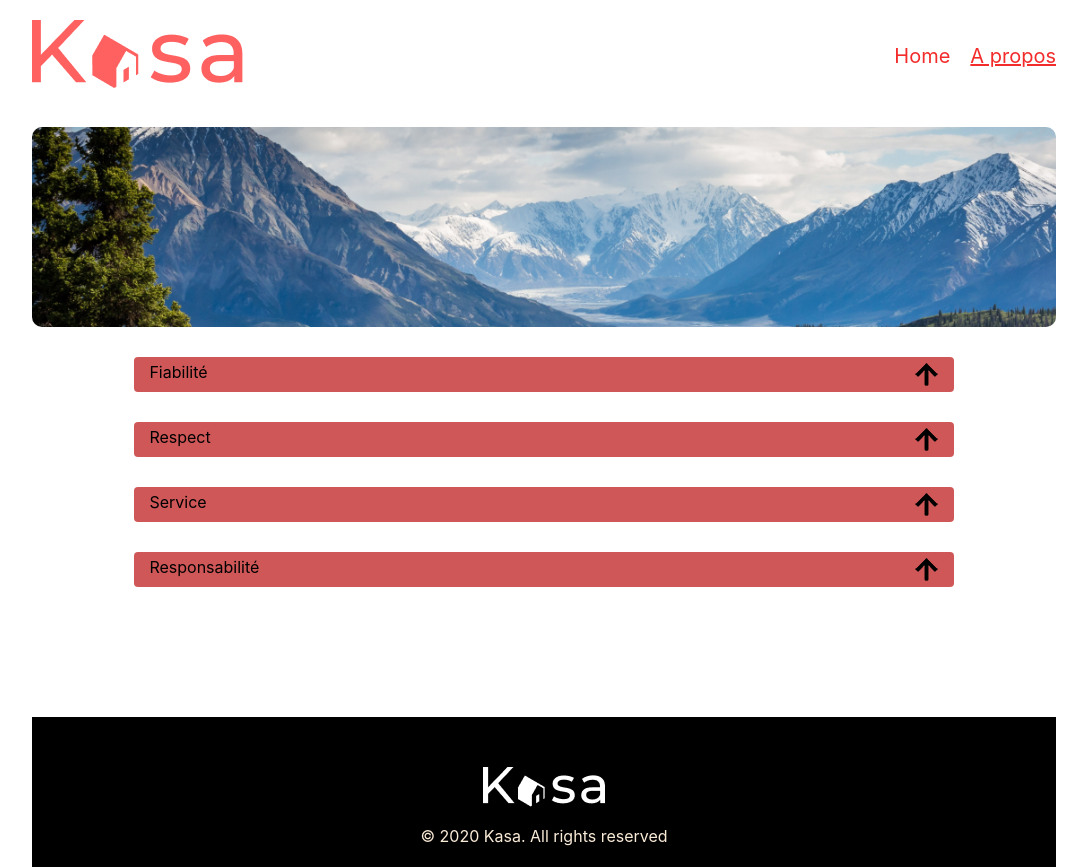
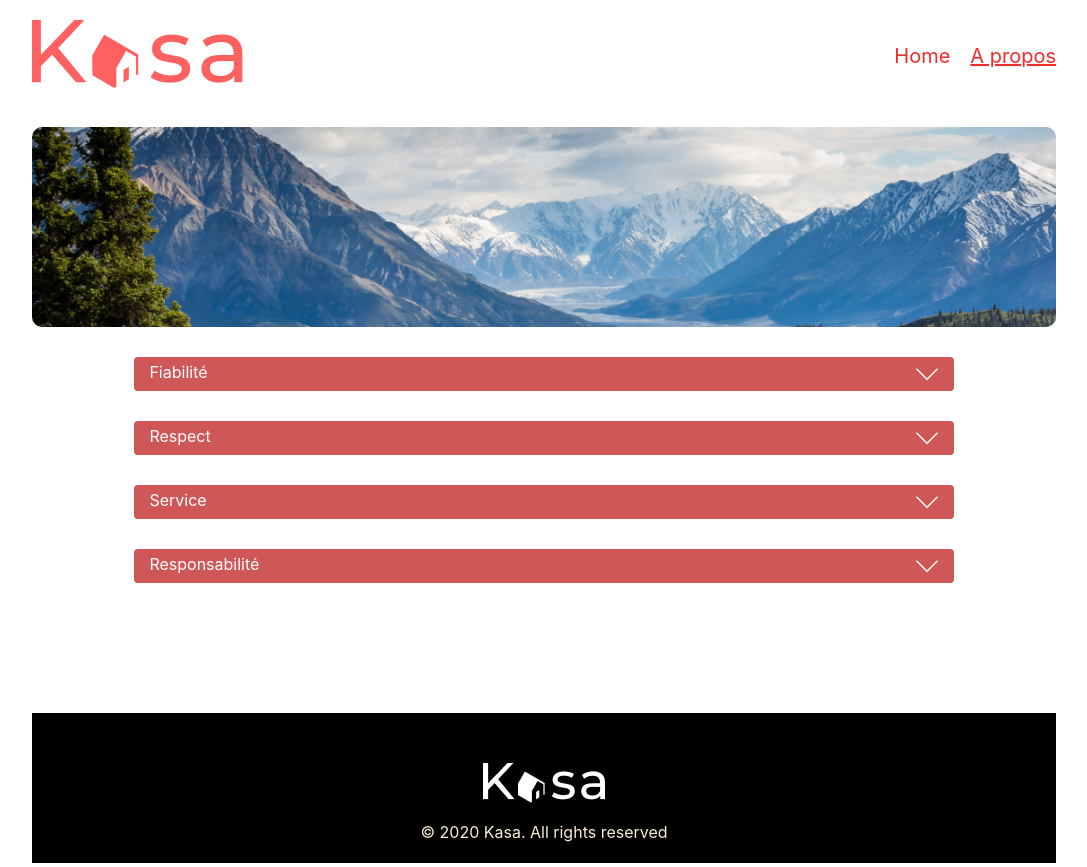
Before and after one commit to mossoii84/OpenClassR-project7, a React (Create React App) app: page /apropos in a window 1280 px wide. Shown: the whole page, without its empty margins (96-1183 px from the left). Built offline with nearby package versions, Linux system fonts and the light colour scheme.

Commit message:
collapsible flash

```diff
--- a/src/components/Collapsible.css
+++ b/src/components/Collapsible.css
@@ -23,14 +23,16 @@
    display: grid;
    grid-area: titleCollapsible;
    justify-items:start;
+   color: white;
 }
 .imgUpDown{
     display: grid;
     grid-area: imgUpDown;
     justify-items: end;
 }
-.imgUpDown img{
-    max-width: 25px;
+.tfiIcon {
+    color: white;
+    font-size: 24px;
 }
 .collapsibleBody{
     display: grid;
--- a/src/components/Collapsible.jsx
+++ b/src/components/Collapsible.jsx
@@ -1,7 +1,12 @@
 import { useState } from 'react';
 import './Collapsible.css'
-import  arrowUp from '../assets/arrow-up.webp'
-import  arrowDown from '../assets/arrow-down.webp'
+// import  arrowUp from '../assets/arrow-up.webp'
+// import  arrowDown from '../assets/arrow-down.webp'
+
+import {
+  TfiAngleUp,
+  TfiAngleDown
+} from "react-icons/tfi";
 
 
 export default function Collapsible(props){
@@ -13,8 +18,8 @@ return (
         <div className='collapsible'>
           <div  className="titleCollapsible">{props.label}</div>
             <div className='imgUpDown'>
-                 { open ? <img src={arrowDown} alt=''/>
-                       : <img src={arrowUp} alt=''/> }
+                 { open ? <TfiAngleUp className='tfiIcon'/>
+                        : <TfiAngleDown className='tfiIcon'/> }
             </div>
         </div>
             {open && (
--- a/src/index.jsx
+++ b/src/index.jsx
@@ -17,7 +17,5 @@ root.render(
   </React.StrictMode>
 );
 
-// If you want to start measuring performance in your app, pass a function
-// to log results (for example: reportWebVitals(console.log))
-// or send to an analytics endpoint. Learn more: https://bit.ly/CRA-vitals
+
 reportWebVitals();
```
